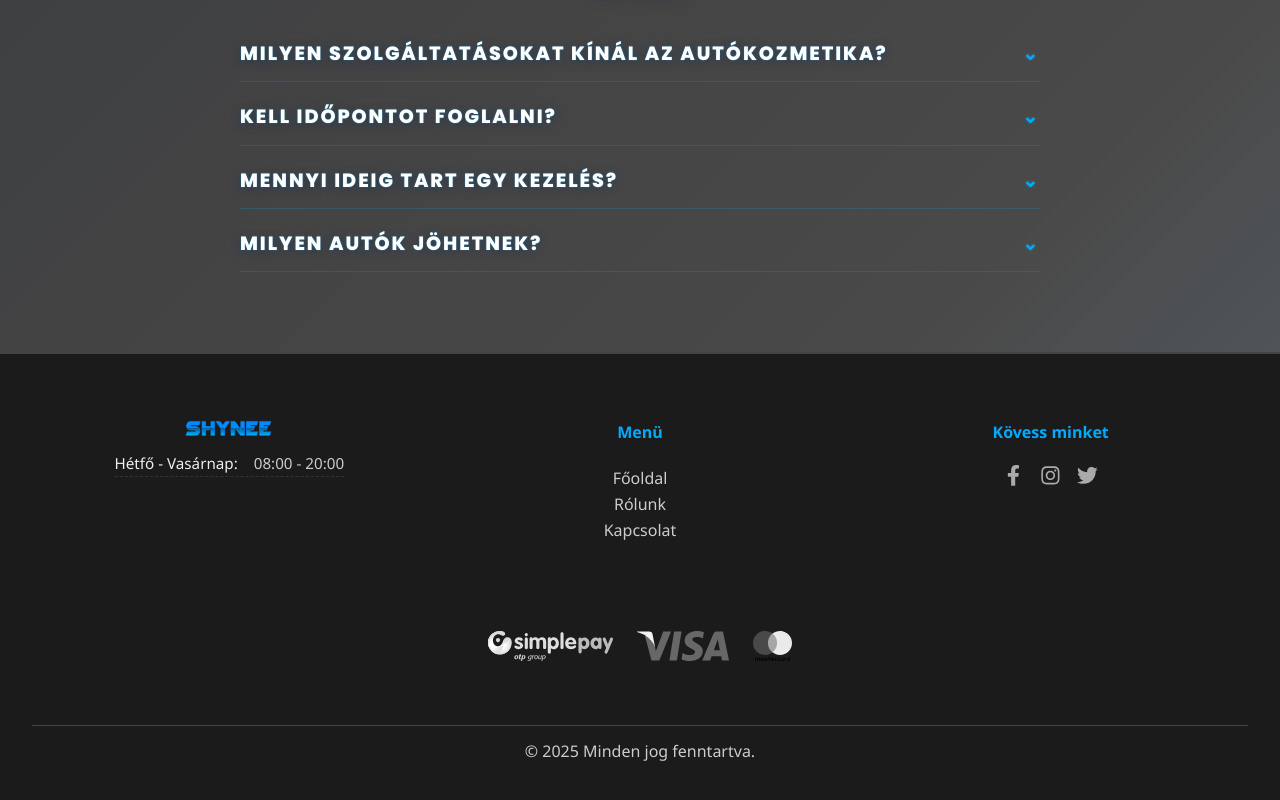
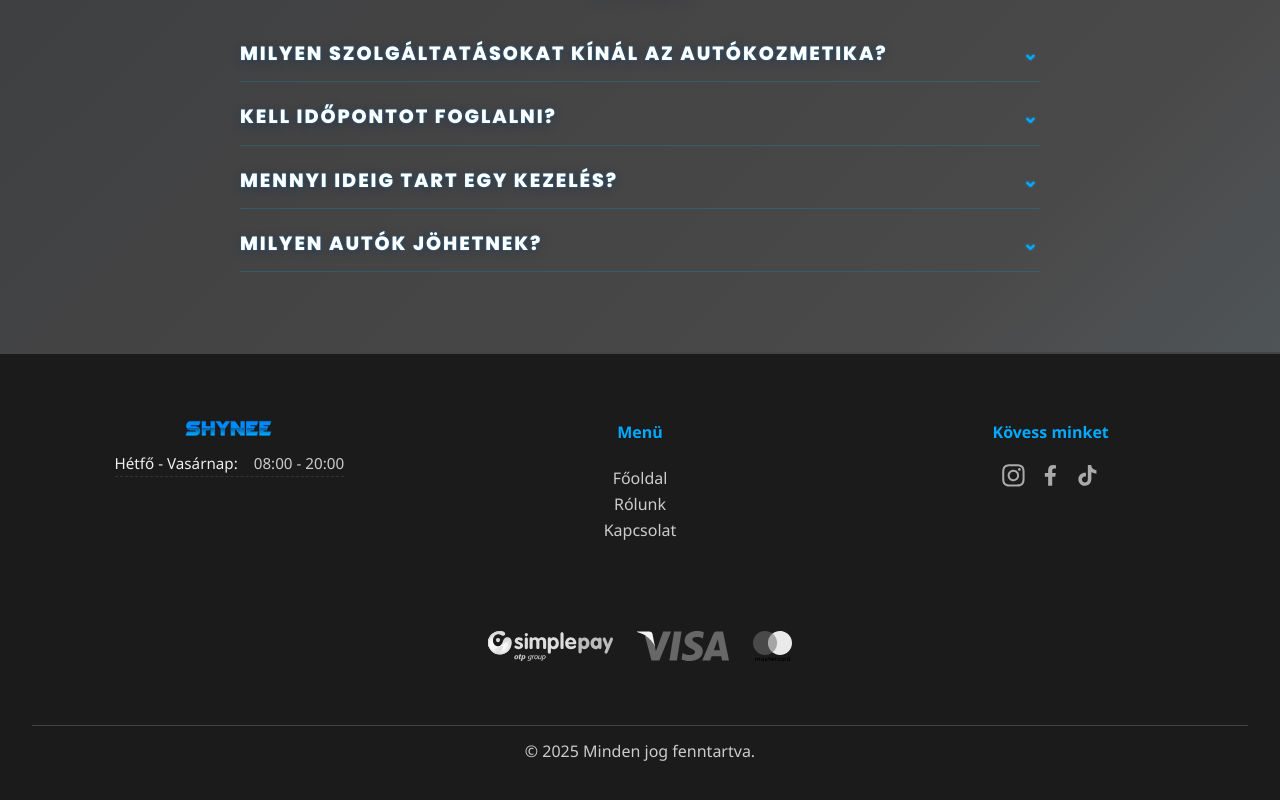
Before and after one commit to brdBoti/Shynee, a React (Vite) app in the folder client/: page / in a window 1280 px wide. Shown: the part 1651-2451 px from the top of the page. Built offline with nearby package versions, Linux system fonts and the light colour scheme.

Commit message:
footer upgrade

```diff
--- a/client/src/components/Footer.css
+++ b/client/src/components/Footer.css
@@ -152,6 +152,14 @@ footer p.copyright {
   padding-top: 1rem;
 }
 
+.footer-section.right .social-icons .fa-instagram {
+  font-size: 1.3rem;
+}
+
+.icon--instagram svg {
+  transform: scale(1.23);
+}
+
 @media (max-width: 768px) {
   .footer {
     padding: 2rem 1rem;
--- a/client/src/components/Footer.jsx
+++ b/client/src/components/Footer.jsx
@@ -1,5 +1,6 @@
 import React from 'react';
-import { FaFacebookF, FaInstagram, FaTwitter } from 'react-icons/fa';
+import { FaFacebookF, FaInstagram } from 'react-icons/fa';
+import { SiTiktok } from 'react-icons/si';
 import { Link } from 'react-router-dom';
 import './Footer.css';
 import simplepayLogo from '../images/logos/simplepay.svg';
@@ -36,9 +37,9 @@ export default function Footer() {
         <div className="footer-section right">
           <h4>Kövess minket</h4>
           <div className="social-icons">
-            <a href="https://facebook.com" target="_blank" rel="noreferrer"><FaFacebookF /></a>
-            <a href="https://instagram.com" target="_blank" rel="noreferrer"><FaInstagram /></a>
-            <a href="https://twitter.com" target="_blank" rel="noreferrer"><FaTwitter /></a>
+            <a href="https://www.instagram.com/shyneebp/" target="_blank" rel="noreferrer" className="icon--instagram"><FaInstagram /></a>
+            <a href="https://www.facebook.com/profile.php?id=61579099461353" target="_blank" rel="noreferrer"><FaFacebookF /></a>
+            <a href="https://tiktok.com" target="_blank" rel="noreferrer"><SiTiktok /></a>
           </div>
         </div>
 
```
